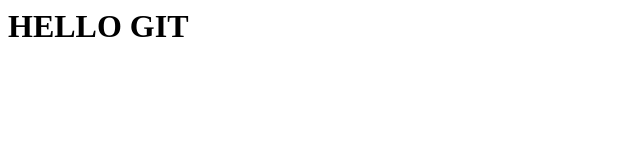
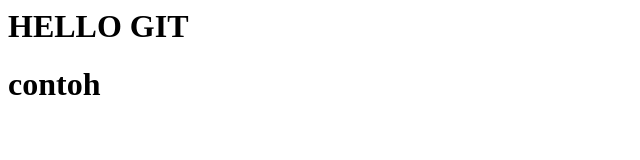
Before and after one commit to ANDINAILAH26/belajar-git-remote, a plain HTML site: page index.html in a window 1280 px wide. Shown: the whole page, without its empty margins (0-640 px from the left). Drawn offline with Linux system fonts and the light colour scheme.

Commit message:
add contoh.html

```diff
--- a/index.html
+++ b/index.html
@@ -1,5 +1,6 @@
 <html>
     <body>
         <h1>HELLO GIT</h1>
+        <h1>contoh</h1>
     </body>
 </html>
```
